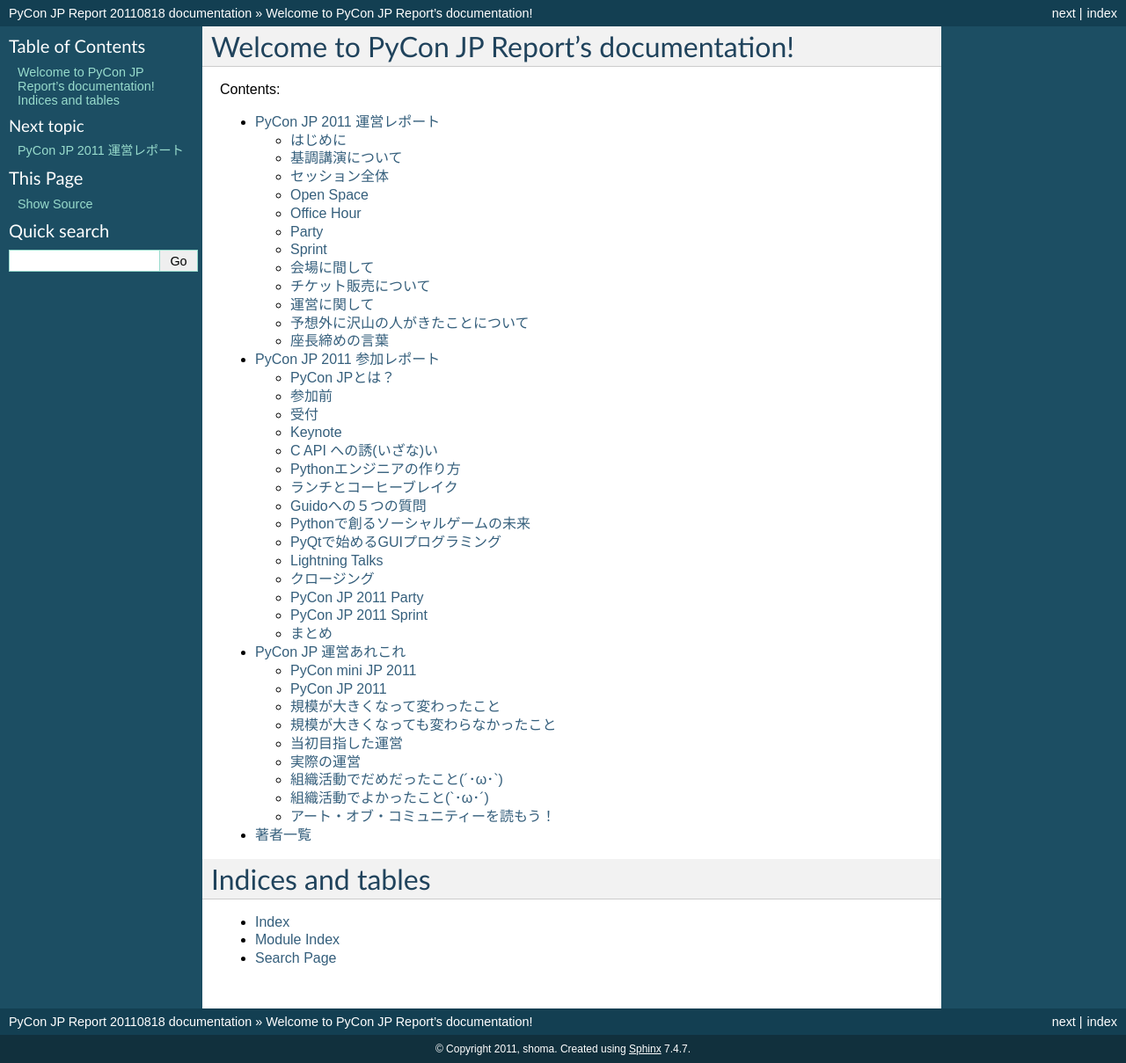
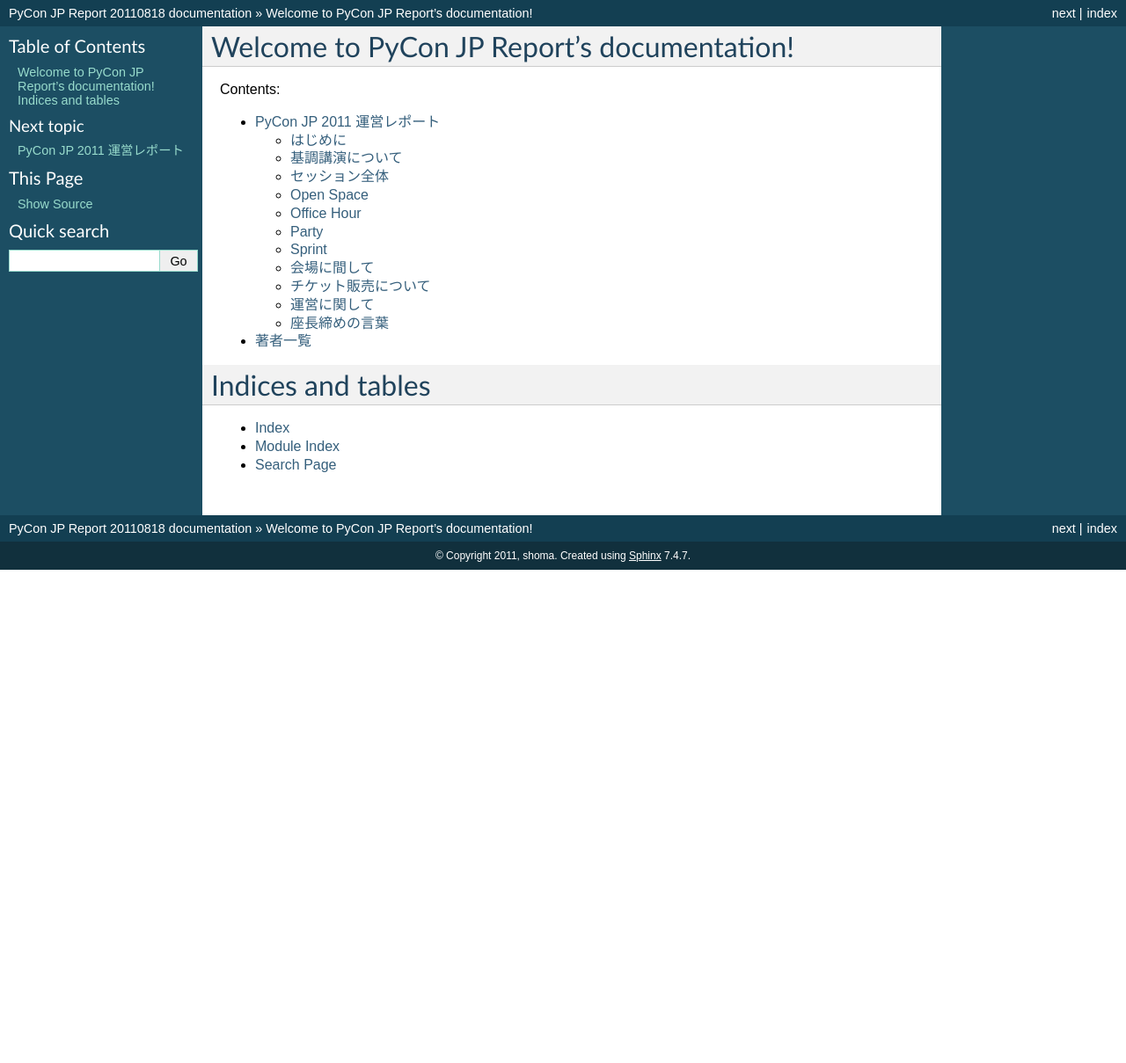
Before and after one commit to michilu/pyconjp-management-side-report, a Sphinx documentation site: the page built from sphinx/index.rst, in a window 1280 px wide. Shown: the whole page at 88% size. Built offline with Sphinx 7.4.7, drawn with Linux system fonts in a browser that asks for light colours; after the commit the page ends 900 px from its top, so only the background shows below that; some of the changed lines change nothing that is shown.

Commit message:
add 'ら'

```diff
--- a/sphinx/index.rst
+++ b/sphinx/index.rst
@@ -12,8 +12,6 @@
    :maxdepth: 2
 
    report
-   report_hara
-   bpstudy
 
    authors
 
--- a/sphinx/report.rst
+++ b/sphinx/report.rst
@@ -187,7 +187,7 @@
 実際に動いているものを見て、自分で動かして学んでいく、というアプローチです。
 
 専門書を読みながら少しずつ理解を深めていくのも一つの方法ですが、なかなかまとまった時間が取れない、
-なんとなく敷居が高いといった事情で手が付けられていない方も、もしかするといらっしゃるかもしれません。
+なんとなくハードルが高いといった事情で手が付けられていない方も、もしかするといらっしゃるかもしれません。
 まずは手を動かしてみて、段々と慣れていくという方法も、成功への道かと思います。
 
 チュートリアルの受講者さんからは「進行は速く感じたが限りある時間内にまとまった知識を得られた」、といったご意見をいただきました。
@@ -224,7 +224,7 @@
 
 日本語セッションについて
 ------------------------
-日本語セッションについては「参加者の裾野を広げよう」ということで、プログラマではない人やPython以外の言語を普段使っている人にも楽しめるように「初級者、ノンプログラマー向け」のセッションを増やしました。
+日本語セッションについては「参加者の裾野を広げよう」ということで、プログラマではない人やPython以外の言語を普段使っている人にも楽しめるように「初級者、ノンプログラマ向け」のセッションを増やしました。
 
 実際に『 `Pythonを使い始めて数ヶ月 <http://room6933.com/blog/2011/08/30/pyconjp2011_attend/>`_ 』という参加者の方にも楽しんでいただけたようでほっとしています。この流れを今後も続けていきたいと思います。
 
@@ -234,7 +234,7 @@
 
 パネルディスカッションについて
 ------------------------------
-このセッションの司会（モデレータ）を担当した 池です。
+パネルディスカッションの司会（モデレータ）を担当した 池です。
 
 今回のPyConでは技術イベントとして一味違ったセッションを行いました。
 それが、「 `Pythonで働くということ <http://2011.pycon.jp/program/talks#panel-discussion-python>`_ 」と題したパネルディスカッションです。
@@ -282,6 +282,9 @@
 
 Lightning Talks
 ---------------
+
+再びプログラム担当の鈴木たかのりです。
+
 `Lightning Talks <http://2011.pycon.jp/program/lightning-talks>`_
 では10人のスピーカーに以下のタイトルでトークをしていただきました。
 
@@ -383,7 +386,14 @@
 
     盛り上がったプレゼント大会
 
-鈴木たかのりさんの司会のもと、PyCon JP TシャツやEuro Pythonグッズのハグ付きプレゼント大会、初対面の人と仲良くなったらドリンクチケットプレゼント等のイベントもあり、一人で来ていた方でも十分に楽しんでいただけたことと思います。
+
+.. figure:: /_static/party_hug.jpg
+    :scale: 50%
+
+    プレゼント交換の後はハグ!
+
+
+鈴木たかのりの司会のもと、PyCon JP TシャツやEuro Pythonグッズのハグ付きプレゼント大会、初対面の人と仲良くなったらドリンクチケットプレゼント等のイベントもあり、一人で来ていた方でも十分に楽しんでいただけたことと思います。
 実際に僕も神戸からお一人で参加されていた方と仲良くなって、余ったドリンクチケットをプレゼントしました。
 
 また、特別に用意されたスペシャルカクテル Python Bite も好評で何人もの方が注文していました。
@@ -506,7 +516,7 @@
 これは PC の VGA 出力とビデオカメラの出力を合成して Ustream へ配信することで実現しています。
 
 `速報版 PyCon JP 2011 諸々まとめ`_ に全ての講演への Ustream アーカイブへのリンクがあります。
-当日に他の講演と重なって見れなかった講演をぜひご覧になってください。
+当日に他の講演と重なって見られなかった講演をぜひご覧になってください。
 
 .. _スフィアリンクス株式会社: http://ustream.siteplus.jp/about/
 .. _ストリームプラス: http://ustream.siteplus.jp/
@@ -714,19 +724,19 @@
 次回開催に向けてアンチパターンを改善し、より良いイベントにしたいと思います。
 
 
-予想外に沢山の人がきたことについて
-=====================================
+.. 予想外に沢山の人がきたことについて
+.. =====================================
 
-.. todo:: ここ座長が書くと良いかも？あるいは削除？
+.. .. todo:: ここ座長が書くと良いかも？あるいは削除？
 
-* 事前支払い制での参加率は想定以上
+.. * 事前支払い制での参加率は想定以上
 
-  90%超え
+..   90%超え
 
 
-* もっと入場させられるという声もあった
+.. * もっと入場させられるという声もあった
 
-  実際にはメインホールは立ち見が出るほど
+..   実際にはメインホールは立ち見が出るほど
 
 
 
@@ -754,4 +764,4 @@
 次回の展望ですが、規模を大きくし、来場人数を増やし、さらに2日間開催などを計画したいと考えております。リーダとしての座長を私が引き受けるか、他の人が立候補いただけるかは、このあと行われる反省会などを通じて決めていければ良いと思います。
 
 
-来年もまた PyCon JP でお会いしましょう。
+来年もまた PyCon JP でお会いしましょう!
```
Also changed, not shown: sphinx/_static/party_hug.jpg (added).
